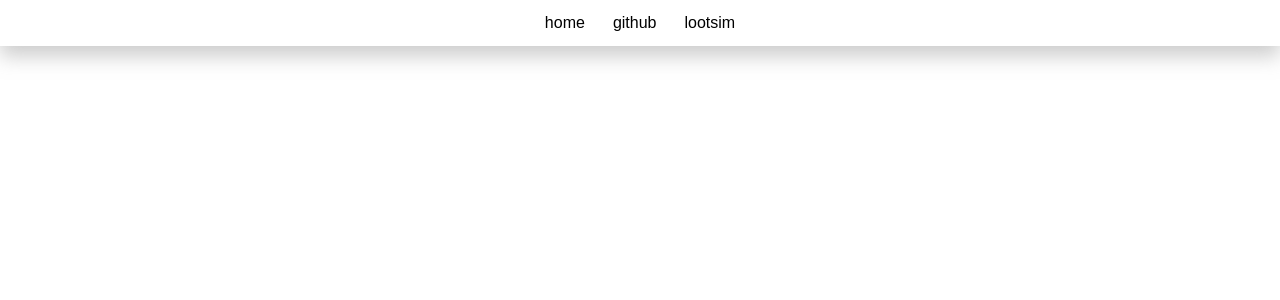
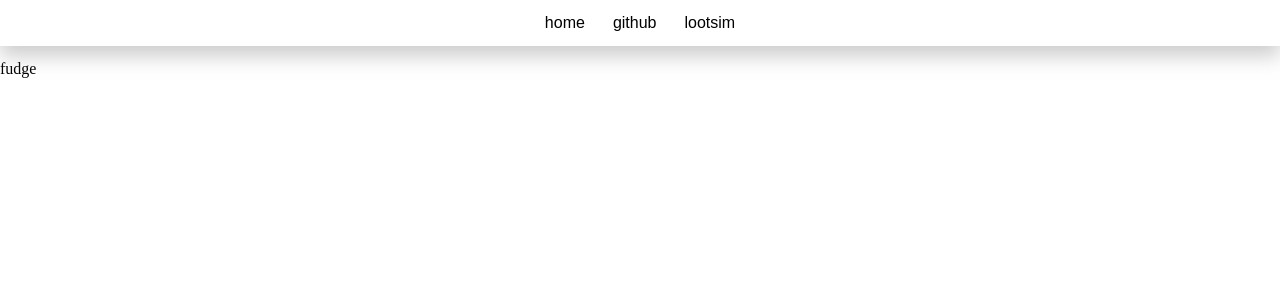
Before and after one commit to dec-k/dec-js, a React (Create React App) app: page / in a window 1280 px wide. Shown: the top 300 px of the page. Built offline with nearby package versions, Linux system fonts and the light colour scheme.

Commit message:
adding a whopping 1 line of css

```diff
--- a/src/App.js
+++ b/src/App.js
@@ -4,7 +4,6 @@
 
 function App() {
   return (
-
     <Layout />
   );
 }
--- a/src/Layout/layout.js
+++ b/src/Layout/layout.js
@@ -9,7 +9,7 @@
     return (
         <Aux>
             <Navbar />
-            <div style={{"height": "2000px"}}>fudge</div>
+            <div style={{"height": "2000px", "margin-top":"60px"}}>fudge</div>
         </Aux>
     );
 }
```
